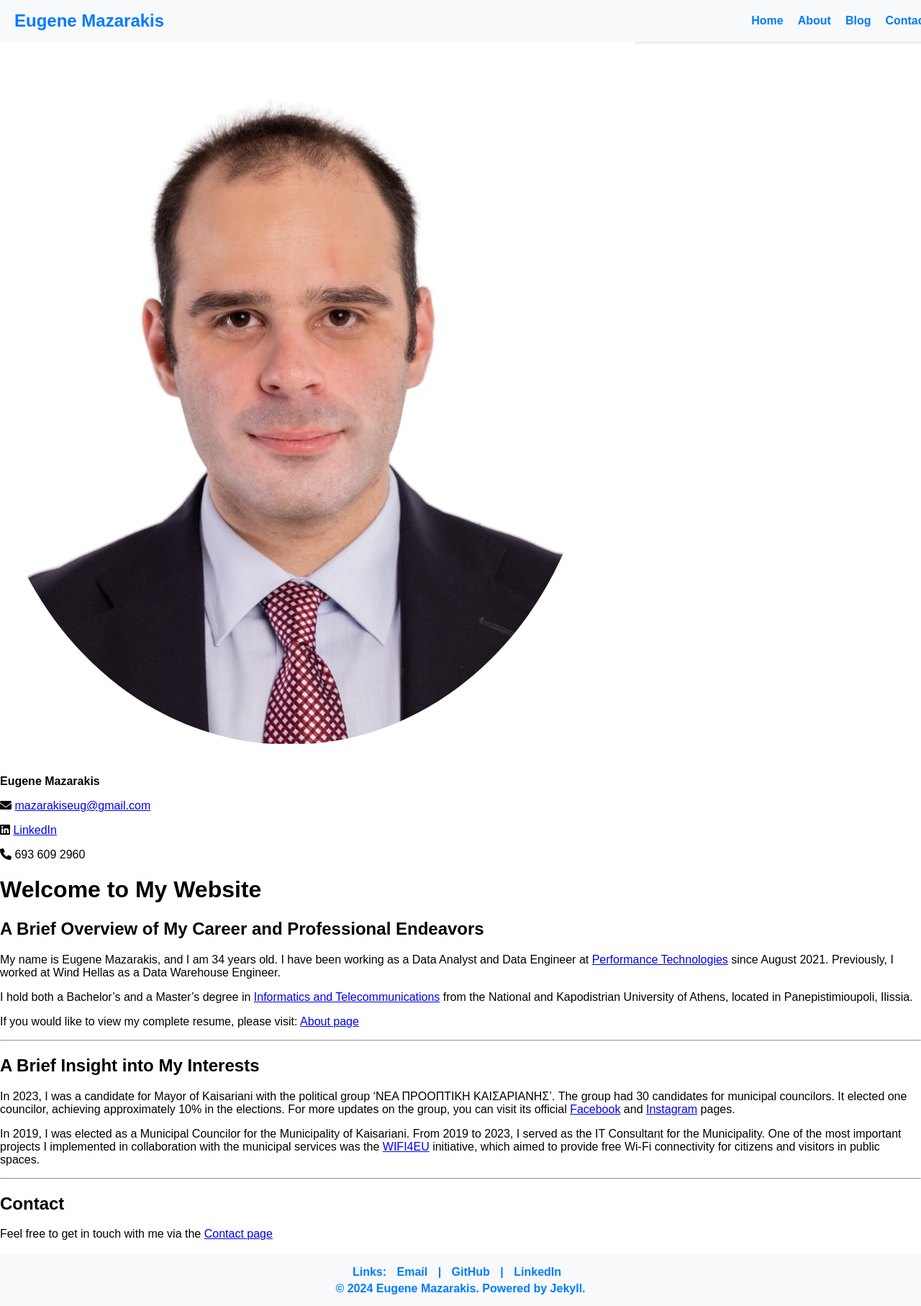
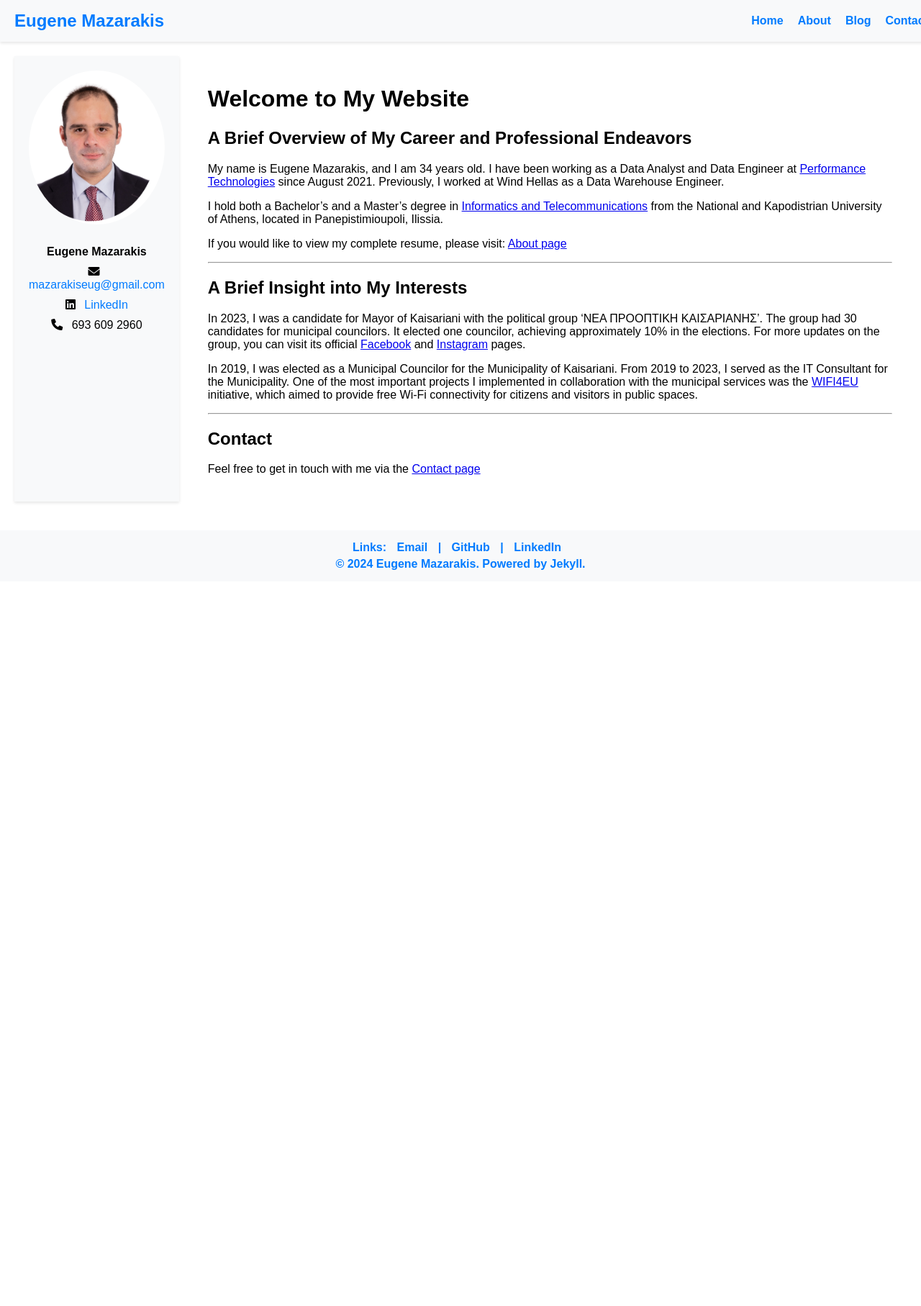
Before and after one commit to EMazarakis/EMazarakis.github.io, a Jekyll site: the page built from index.md, in a window 1280 px wide. Shown: the whole page at 72% size. Built offline with Jekyll 4.4.1, drawn with Linux system fonts in a browser that asks for light colours; after the commit the page ends 900 px from its top, so only the background shows below that.

Commit message:
Update custom.css

```diff
--- a/assets/custom.css
+++ b/assets/custom.css
@@ -88,3 +88,54 @@ footer {
 .footer-content p {
     margin: 5px 0; /* Spacing around paragraphs */
 }
+
+
+/* Main container for the page and sidebar */
+.main-container {
+    display: flex; /* Flexbox to display sidebar and main content side by side */
+    justify-content: flex-start; /* Align content to the left */
+    padding: 20px; /* Add padding around the content */
+}
+
+/* Sidebar styling */
+.sidebar {
+    width: 250px; /* Set a fixed width for the sidebar */
+    margin-right: 20px; /* Space between sidebar and main content */
+    background-color: #f8f9fa; /* Optional: background color for the sidebar */
+    padding: 20px;
+    box-shadow: 0 2px 4px rgba(0, 0, 0, 0.1); /* Optional: shadow for the sidebar */
+    text-align: center; /* Center-align content */
+}
+
+/* Profile photo styling */
+.profile-photo {
+    width: 100%; /* Make the image responsive */
+    border-radius: 50%; /* Make the image circular */
+    margin-bottom: 15px; /* Add space below the photo */
+}
+
+/* Contact info styling */
+.contact-info p {
+    margin: 10px 0;
+    font-size: 1em; /* Standard font size */
+}
+
+.contact-info a {
+    text-decoration: none; /* Remove underline from links */
+    color: #007bff; /* Custom color for links */
+}
+
+.contact-info a:hover {
+    text-decoration: underline; /* Add underline on hover */
+}
+
+.contact-info i {
+    margin-right: 8px; /* Space between icon and text */
+}
+
+/* Main content styling */
+main {
+    flex-grow: 1; /* Allow the main content to take the remaining space */
+    padding: 20px;
+    background-color: #ffffff; /* Background color for main content */
+}
```
